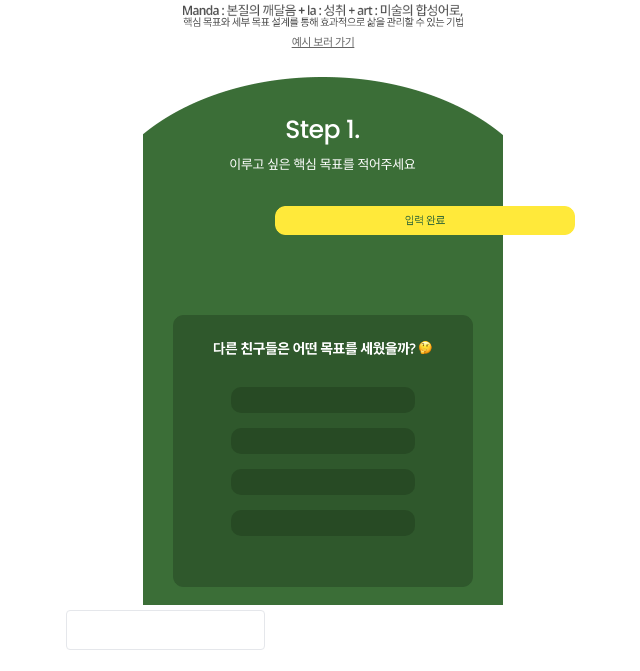
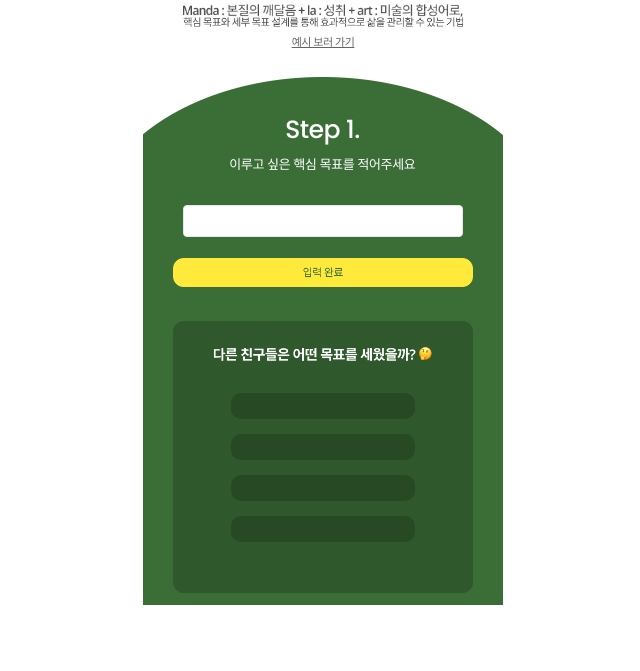
Before and after one commit to chaechaeyeon/2023-Herethon-5, a Django app: page /goals/main_goal_input/ in a window 1280 px wide. Shown: the part 164-835 px from the top of the page, without its empty margins (317-957 px from the left). Before the commit the page ends 814 px from the top, so only its background shows below. Run offline with Django 4.2, Linux system fonts and the light colour scheme.

Commit message:
main css 완성

```diff
--- a/mandalaart/goals/templates/mainGoal.html
+++ b/mandalaart/goals/templates/mainGoal.html
@@ -58,15 +58,13 @@
         margin-bottom: 50px;
       }
 
-      #maingoal {
+      #id_main_goal {
         width: 280px;
         height: 32px;
         padding: 3px 51px;
-        position: relative;
-        top: 130px;
+        margin: auto;
         border-radius: 4px;
         background: #fff;
-
         color: rgba(59, 110, 55, 0.7);
         text-align: center;
         font-family: Noto Sans;
@@ -131,11 +129,12 @@
       style="width: 300px; top: -400px"
     /> {% endcomment %}
 
+    <!--css 완료-->
     <form method="post" action="{% url 'main_goal_input' %}">
       {% csrf_token %}
-      {{ form.main_goal }}
+      <div style="position:relative; top:-400px; left:16px">{{ form.main_goal }}</div>
       <button type="submit" style="background: none; border: none;">
-        <img src="{% static 'img/inputbtn2.png' %}" alt="Submit" style="width: 300px; position: relative; top: -400px">
+        <img src="{% static 'img/inputbtn2.png' %}" alt="Submit" style="width: 300px; position: relative; top:-380px">
       </button>
     </form>
 
```
Also changed, not shown: mandalaart/db.sqlite3 (added).
